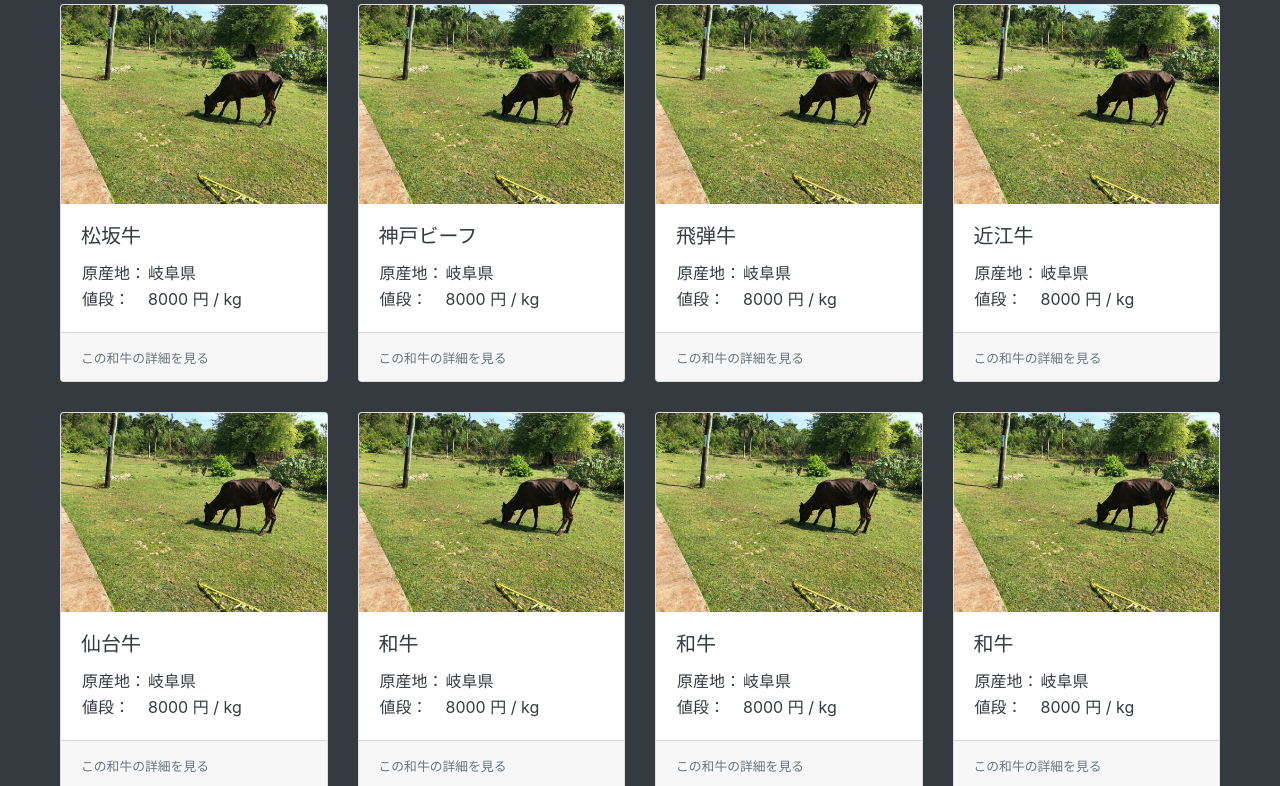
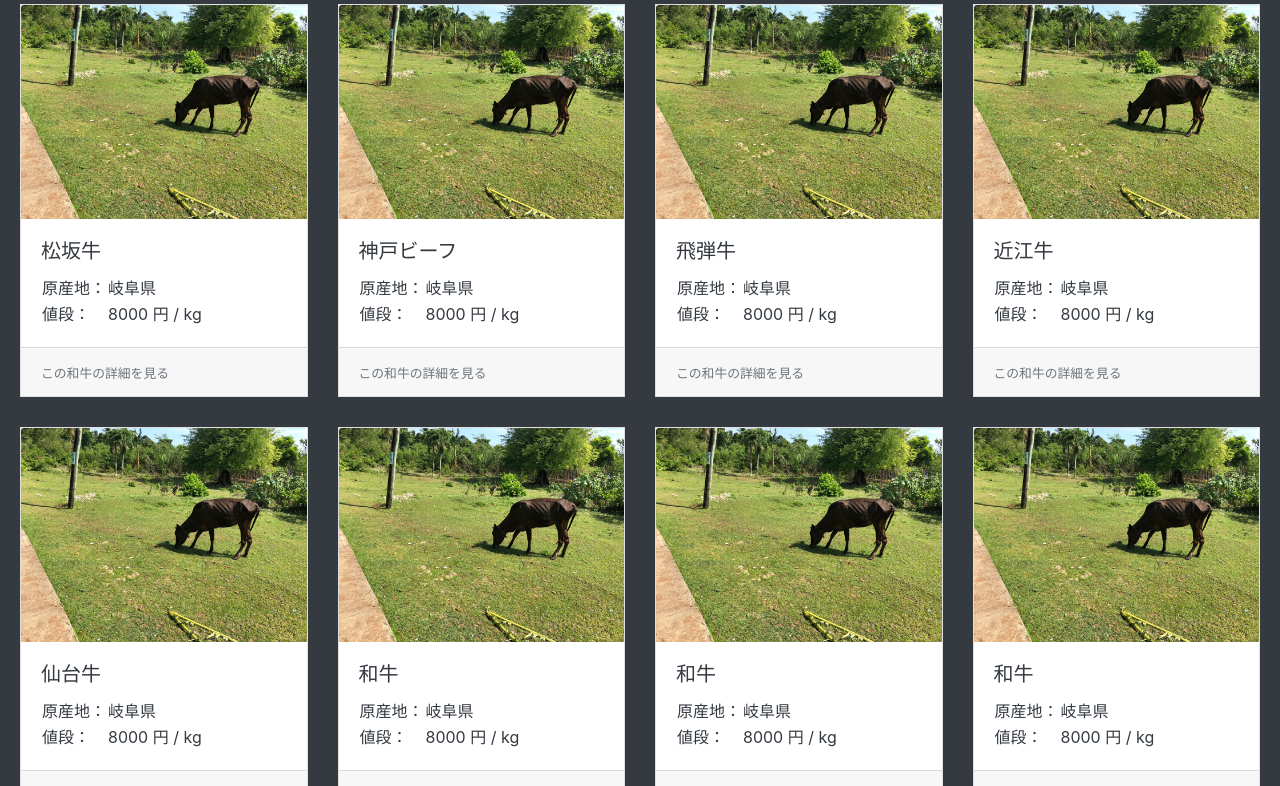
Before and after one commit to Yassymyon1975/wagyu_price, a plain HTML site: page index.html in a window 1280 px wide. Shown: the part 56-842 px from the top of the page. Drawn offline with Linux system fonts and the light colour scheme.

Commit message:
cssに.cardのRadiusを0にするコードを追加

```diff
--- a/css/style.css
+++ b/css/style.css
@@ -15,7 +15,7 @@
   color: #fff;
 }
 
-.content-width {
+.cont-width {
   max-width: 1200px;
   margin: 0 auto;
   padding: 0 20px;
@@ -57,3 +57,9 @@
   background-color: #343a40;
   text-align: center;
 }
+
+/* 以下のスタイルを追加 */
+
+.card {
+  border-radius: 0;
+}
```
